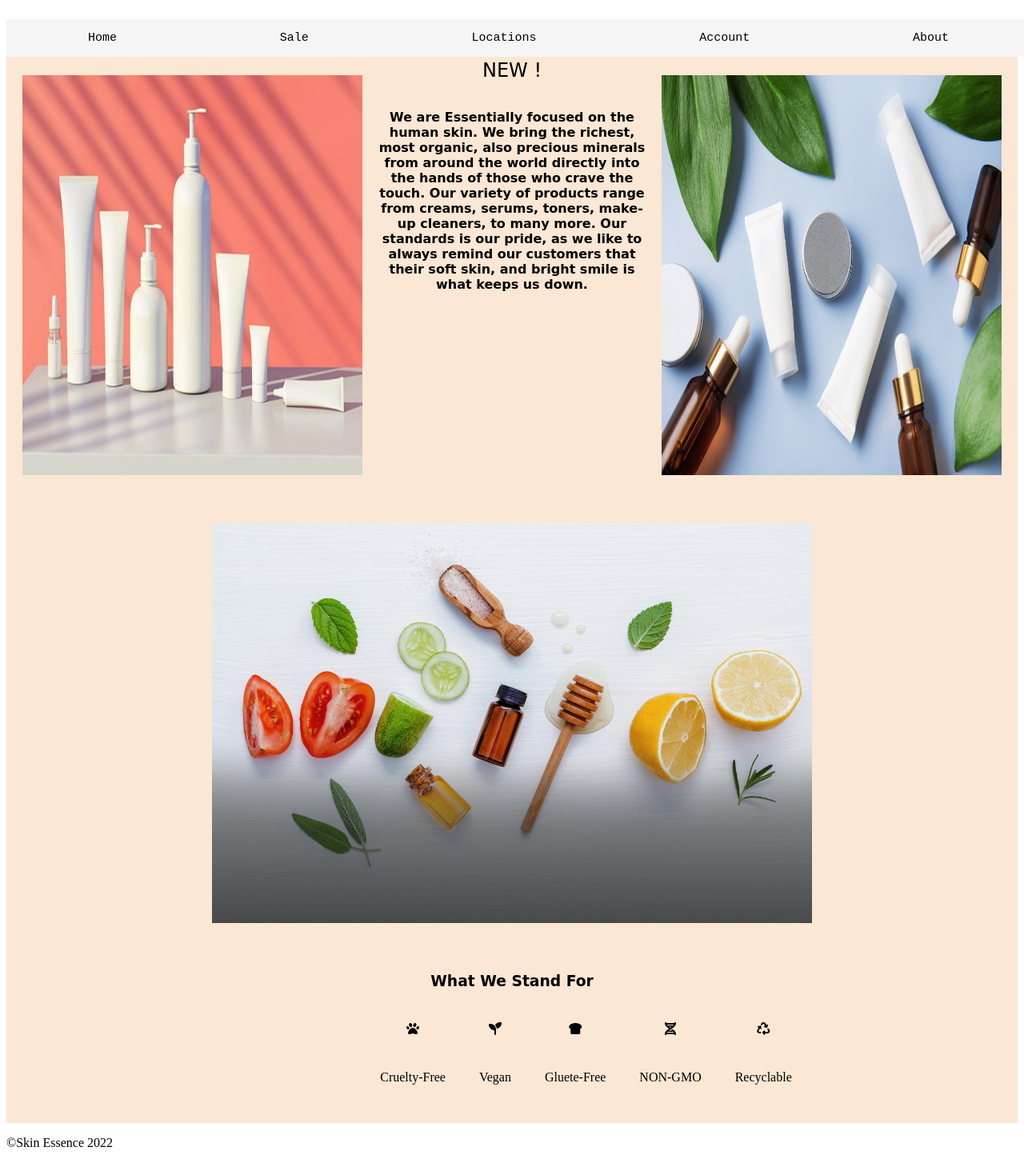
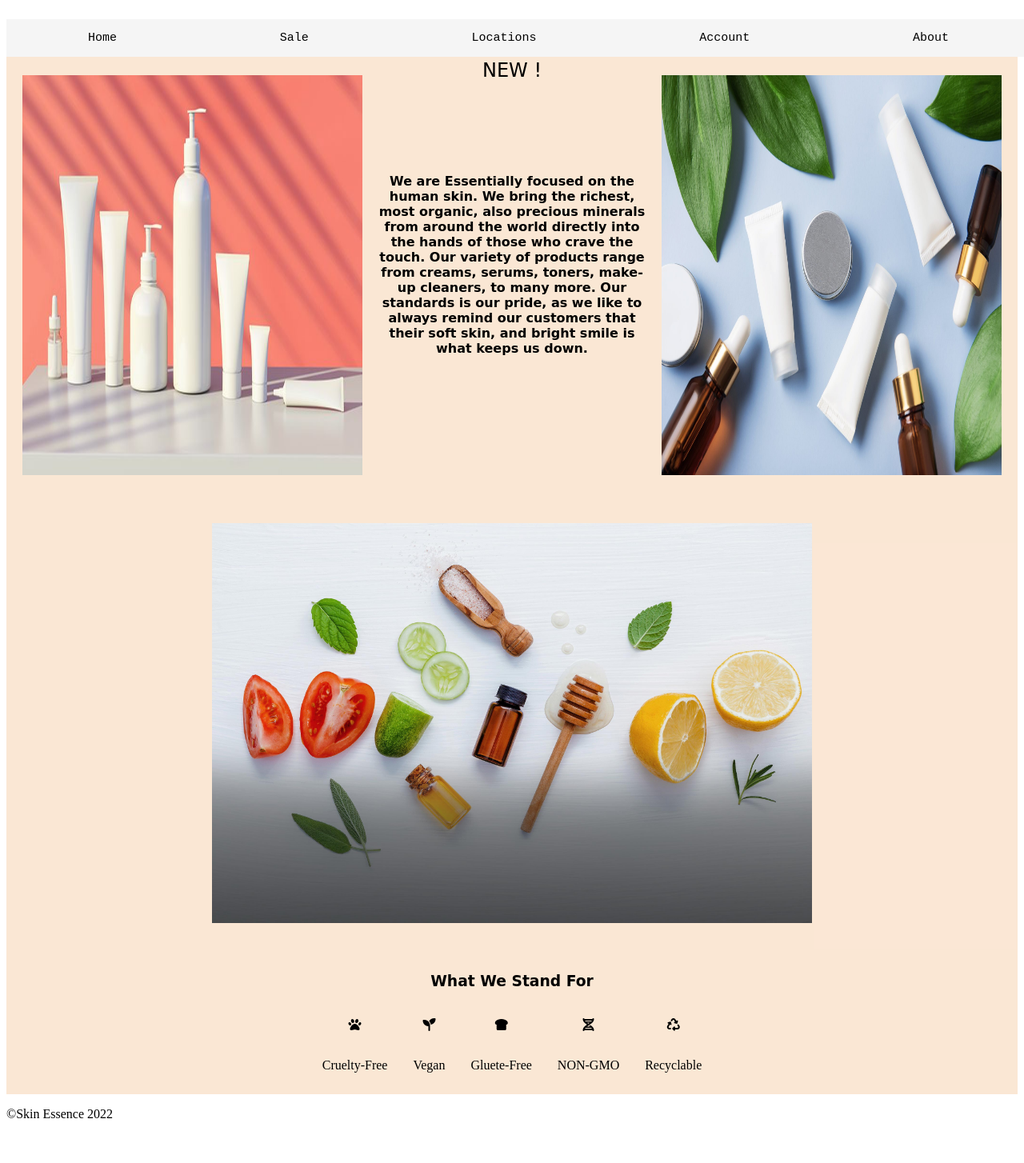
Before and after one commit to SlicedorDiced/FSW-100v2, a plain HTML site: page week4/Project2/styleProject2.html in a window 1280 px wide. Shown: the part 84-1538 px from the top of the page at 80% size. After the commit the page ends 1502 px from the top, so only its background shows below. Drawn offline with Linux system fonts and the light colour scheme; a web font is replaced by a local one.

Commit message:
Site update

```diff
--- a/week4/Project2/styleProject2.css
+++ b/week4/Project2/styleProject2.css
@@ -1,6 +1,4 @@
 body {
-   /* background-image: url("cottonTowels.jfif");       make table list for cruelty and quality and have the
-    checks along the table row */
     background-color: white;
     background-repeat: no-repeat;
     background-size:cover;
@@ -8,12 +6,11 @@ body {
 }
 header h1 {
     display: inline-block ;
-    position: relative;
+    position: static;
     font-size: 250%;
     font-family: 'Licorice', cursive ;
     color: black;
 }
-
 .navbar {
     font-size: 15px;
     display:flex;
@@ -31,18 +28,29 @@ nav a {
     padding: 15px 0px;
 }
 nav a:hover{
-    font-size: 200%;
     color: rgb(221, 164, 88);
     border-bottom: 1px solid black;
-
 }
-
 main {
     padding-top: 50px;
     padding-bottom: 10px;
+    text-align: center;
+    background-color: rgba(250, 228, 207, 0.884);
+}
+main p {
+    position: static;
+    font-weight: bold;
+    padding: 100px 0;
+    margin: 15px 10px;
+    font-family: 'Finger Paint', cursive;
+}
+span {
+    font-family: 'Finger Paint', cursive;
+    font-size: x-large;
 }
 
 .img1{
+    position:static;
     margin:10px 10px;
     padding: 10px 10px;
     float: left;
@@ -50,6 +58,7 @@ main {
     height: 500px;
 }
 .img2{
+    position: static;
     margin:10px 10px;
     padding: 10px 10px;
     float: right;
@@ -57,34 +66,22 @@ main {
     height: 500px;
 }
 .img3{
+    position: static;
     margin: 20px 10px;
     padding: 20px 10px;
     float:center;
     width:auto;
     height:500px;
 }
-main {
-    text-align: center;
-    background-color: rgba(250, 228, 207, 0.884);
+
+table{
+    justify-content:space-around;
+    margin: 0 auto;
 }
-
-thead, th, tbody, td{
-    left: 40%;
-    position:relative;
-    padding: 20px;
-}
-h3{
+table caption{
     font-family: 'Finger Paint', cursive;
 }
-main p {
-    font-weight: bold;
-    padding: 20px 0;
-    margin: 15px 10px;
-    font-family: 'Finger Paint', cursive;
+thead, th, tbody, td{
+    position:relative;
+    padding: 15px;
 }
-
-span {
-    font-family: 'Finger Paint', cursive;
-    padding: 10px 10px;
-    font-size: x-large;
-}
--- a/week4/Project2/styleProject2.html
+++ b/week4/Project2/styleProject2.html
@@ -44,12 +44,13 @@
                 range from creams, serums, toners, make-up cleaners, to many more. Our standards is our pride, as we like to
                 always remind our customers that their soft skin, and bright smile is what keeps us down.
             </p>
-
         </div>
 
                 <img class="img3" src="naturals.jpg" alt="">
-        <table><h3>What We Stand For</h3>
+        <table>
             <thead>
+                <caption> <h3>What We Stand For</h3> </caption>
+
                 <th><i class="fas fa-paw"></i></th>
                 <th><i class="fas fa-seedling"></i></th>
                 <th><i class="fas fa-bread-slice"></i></th>
@@ -66,8 +67,6 @@
                 </tr>
             </tbody>
         </table>
-        <ul>
-        </ul>
     </main>
 
 
```
